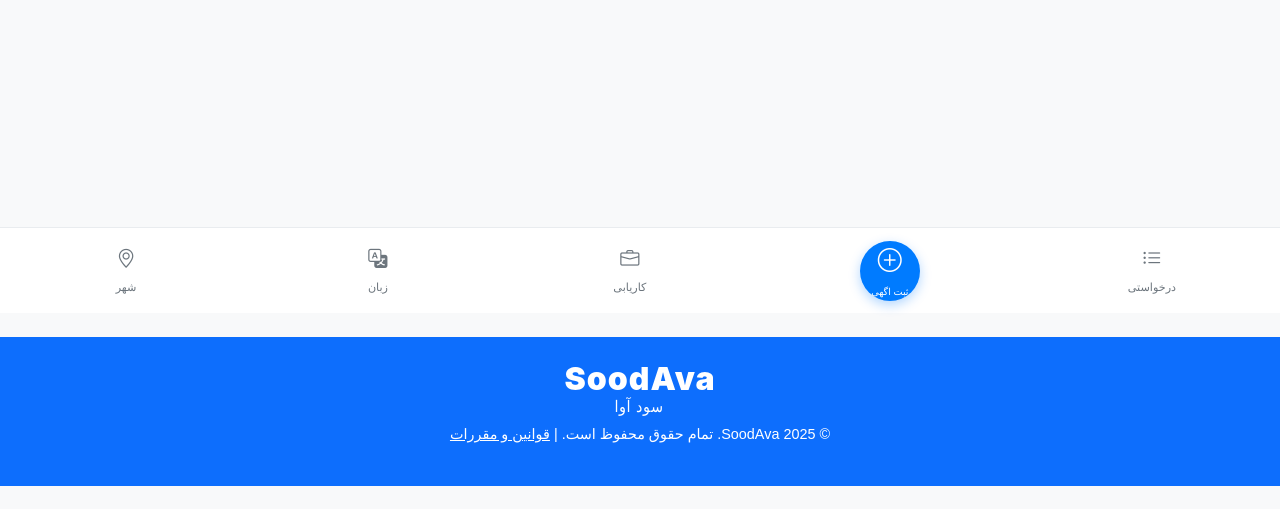
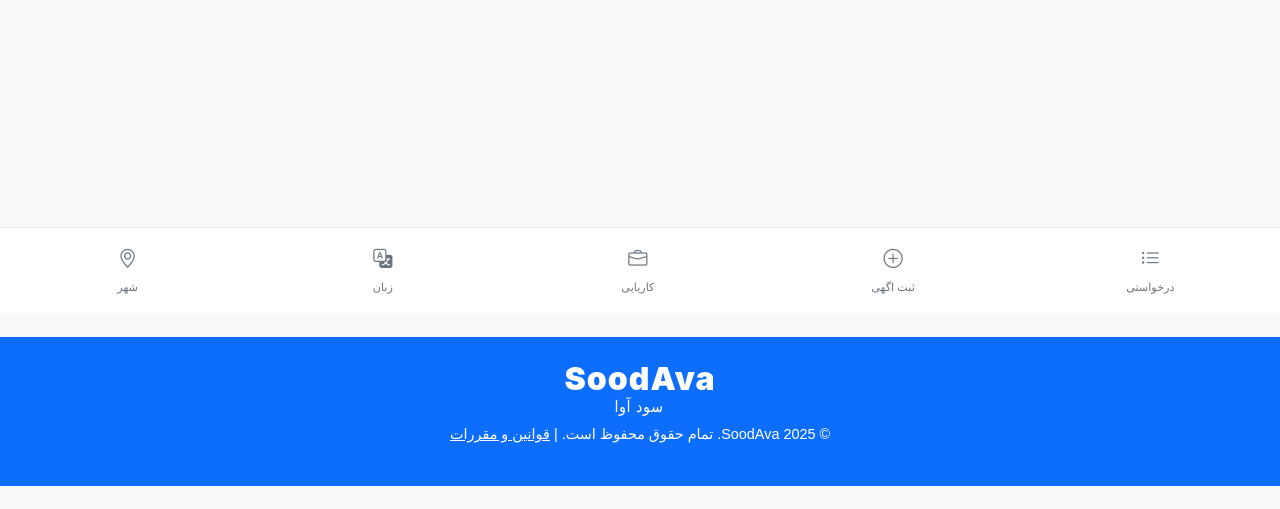
Before and after one commit to Mujtaba729/bazarche, a Django app: page /app/ in a window 1280 px wide. Shown: the part 487-996 px from the top of the page. Run offline with Django 5.2, Linux system fonts and the light colour scheme; data that the repository does not hold is empty.

Commit message:
Update home.html

```diff
--- a/bazarche_app/templates/home.html
+++ b/bazarche_app/templates/home.html
@@ -56,7 +56,7 @@
         </a>
 
         <!-- Register Product (Center) -->
-        <a href="{% url 'app:register_product' %}" class="bottom-nav-item center-item">
+        <a href="{% url 'app:register_product' %}" class="bottom-nav-item">
             <div class="bottom-nav-icon">
                 <i class="bi bi-plus-circle"></i>
             </div>
@@ -309,35 +309,6 @@
     font-weight: 500;
 }
 
-.center-item {
-    background: #007bff;
-    color: white !important;
-    border-radius: 50%;
-    width: 60px;
-    height: 60px;
-    display: flex;
-    flex-direction: column;
-    align-items: center;
-    justify-content: center;
-    margin: 0 0.5rem;
-    box-shadow: 0 4px 12px rgba(0, 123, 255, 0.3);
-}
-
-.center-item:hover {
-    background: #0056b3 !important;
-    color: white !important;
-    transform: scale(1.05);
-}
-
-.center-item .bottom-nav-icon {
-    font-size: 1.5rem;
-    margin-bottom: 0;
-}
-
-.center-item .bottom-nav-label {
-    font-size: 0.6rem;
-    margin-top: 0.25rem;
-}
 
 /* Dropdown Styles */
 .dropdown {
@@ -494,42 +465,28 @@
 
     isLoading = true;
     const loadingIndicator = document.getElementById('loading-indicator');
-    if (loadingIndicator) {
     loadingIndicator.style.display = 'block';
-    }
 
     fetch(`/app/load-more-products/?page=${currentPage + 1}`)
-        .then(response => {
-            if (!response.ok) {
-                throw new Error('Network response was not ok');
-            }
-            return response.json();
-        })
+        .then(response => response.json())
         .then(data => {
-            console.log('Received data:', data);
             if (data.products && data.products.length > 0) {
                 const productsGrid = document.getElementById('products-grid');
-                if (productsGrid) {
                 data.products.forEach(product => {
                     const productCard = createProductCard(product);
                     productsGrid.appendChild(productCard);
                 });
                 currentPage++;
-                }
             } else {
                 hasMoreProducts = false;
-                console.log('No more products to load');
             }
         })
         .catch(error => {
             console.error('Error loading more products:', error);
-            hasMoreProducts = false;
         })
         .finally(() => {
             isLoading = false;
-            if (loadingIndicator) {
             loadingIndicator.style.display = 'none';
-            }
         });
 }
 
@@ -539,12 +496,12 @@
     div.innerHTML = `
         <a href="/app/product/${product.id}/" class="product-link">
             <div class="product-image">
-                <img src="${product.image_url || '/static/images/placeholder.jpg'}" alt="${product.title}" loading="lazy">
+                <img src="${product.image_url}" alt="${product.title}" loading="lazy">
             </div>
             <div class="product-info">
                 <h3 class="product-title">${product.title}</h3>
-                <p class="product-price">${product.price || 'قیمت توافقی'}</p>
-                <p class="product-location">${product.city || 'نامشخص'}</p>
+                <p class="product-price">${product.price}</p>
+                <p class="product-location">${product.city}</p>
             </div>
         </a>
     `;
@@ -552,33 +509,22 @@
 }
 
 // Intersection Observer for infinite scroll
-let observer;
-
-function initInfiniteScroll() {
-    observer = new IntersectionObserver((entries) => {
+const observer = new IntersectionObserver((entries) => {
     entries.forEach(entry => {
-            if (entry.isIntersecting && hasMoreProducts && !isLoading) {
-                console.log('Loading more products...');
+        if (entry.isIntersecting && hasMoreProducts) {
             loadMoreProducts();
         }
     });
 }, {
-        rootMargin: '200px'
+    rootMargin: '100px'
 });
 
+// Start observing when page loads
+document.addEventListener('DOMContentLoaded', function() {
     const loadingIndicator = document.getElementById('loading-indicator');
     if (loadingIndicator) {
         observer.observe(loadingIndicator);
-        console.log('Infinite scroll initialized');
-    } else {
-        console.error('Loading indicator not found');
     }
-}
-
-// Start observing when page loads
-document.addEventListener('DOMContentLoaded', function() {
-    console.log('DOM loaded, initializing infinite scroll...');
-    initInfiniteScroll();
 });
 </script>
 {% endblock %}
```
Lines whose indentation alone changed are shown as unchanged.
